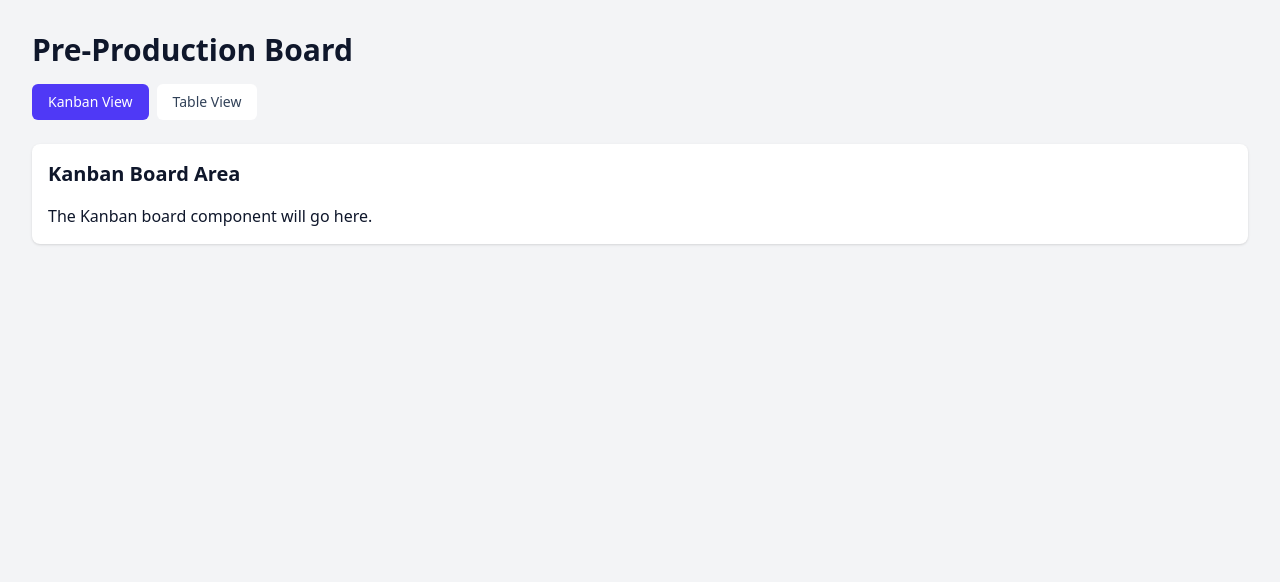
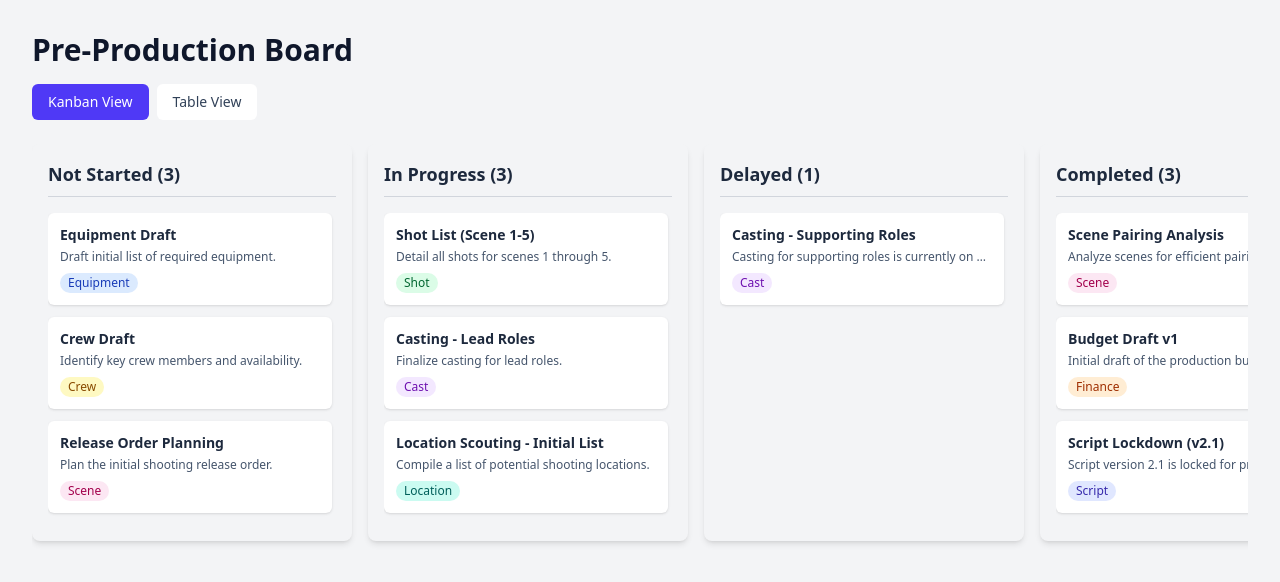
Before and after one commit to internetkid2001/fpa, a React (Vite) app: page / in a window 1280 px wide. Shown: the top 582 px of the page. Built offline with nearby package versions, Linux system fonts and the light colour scheme.

Commit message:
feat: Implement Kanban view with columns and task cards

```diff
--- /dev/null
+++ b/src/components/KanbanColumn.jsx
@@ -0,0 +1,23 @@
+import React from 'react';
+import TaskCard from './TaskCard'; // Import the TaskCard component we created earlier
+
+function KanbanColumn({ title, tasks }) {
+  return (
+    <div className="bg-gray-100 dark:bg-slate-800 p-4 rounded-lg shadow-md w-80 flex-shrink-0"> {/* Increased width slightly */}
+      <h3 className="text-lg font-semibold mb-4 text-slate-800 dark:text-slate-200 border-b border-gray-300 dark:border-slate-700 pb-2">
+        {title} ({tasks.length})
+      </h3>
+      <div className="space-y-3 overflow-y-auto max-h-[calc(100vh-12rem)] pr-1"> {/* Added max-height and scroll */}
+        {tasks.length > 0 ? (
+          tasks.map(task => (
+            <TaskCard key={task.id} task={task} />
+          ))
+        ) : (
+          <p className="text-xs text-slate-500 dark:text-slate-400 italic">No tasks in this column.</p>
+        )}
+      </div>
+    </div>
+  );
+}
+
+export default KanbanColumn;
--- /dev/null
+++ b/src/components/TaskCard.jsx
@@ -0,0 +1,37 @@
+import React from 'react';
+
+function TaskCard({ task }) {
+  // Basic color mapping for categories - you can expand this
+  const categoryColorMap = {
+    Equipment: 'bg-blue-100 text-blue-800 dark:bg-blue-900 dark:text-blue-200',
+    Shot: 'bg-green-100 text-green-800 dark:bg-green-900 dark:text-green-200',
+    Crew: 'bg-yellow-100 text-yellow-800 dark:bg-yellow-900 dark:text-yellow-200',
+    Cast: 'bg-purple-100 text-purple-800 dark:bg-purple-900 dark:text-purple-200',
+    Scene: 'bg-pink-100 text-pink-800 dark:bg-pink-900 dark:text-pink-200',
+    Location: 'bg-teal-100 text-teal-800 dark:bg-teal-900 dark:text-teal-200',
+    Finance: 'bg-orange-100 text-orange-800 dark:bg-orange-900 dark:text-orange-200',
+    Script: 'bg-indigo-100 text-indigo-800 dark:bg-indigo-900 dark:text-indigo-200',
+    Default: 'bg-gray-100 text-gray-800 dark:bg-gray-700 dark:text-gray-200',
+  };
+
+  const categoryClasses = categoryColorMap[task.category] || categoryColorMap.Default;
+
+  return (
+    <div className="bg-white dark:bg-slate-700 p-3 mb-3 rounded-md shadow hover:shadow-lg transition-shadow duration-200 cursor-pointer">
+      <h4 className="text-sm font-semibold text-slate-800 dark:text-slate-100 mb-1">
+        {task.title}
+      </h4>
+      <p className="text-xs text-slate-600 dark:text-slate-400 mb-2 truncate" title={task.description}>
+        {task.description}
+      </p>
+      <div className="flex justify-between items-center">
+        <span className={`text-xs font-medium px-2 py-0.5 rounded-full ${categoryClasses}`}>
+          {task.category}
+        </span>
+        {/* Add other small details like due date or assignee icon later if needed */}
+      </div>
+    </div>
+  );
+}
+
+export default TaskCard;
--- a/src/pages/PreProductionBoardPage.jsx
+++ b/src/pages/PreProductionBoardPage.jsx
@@ -1,14 +1,39 @@
 import React, { useState } from 'react';
+import KanbanColumn from '../components/KanbanColumn'; // Import the new component
+
+// Sample Data (as defined previously)
+const sampleTasksData = [
+  // ... (your existing sampleTasksData remains here) ...
+  { id: 'task-1', title: 'Equipment Draft', status: 'Not Started', category: 'Equipment', description: 'Draft initial list of required equipment.' },
+  { id: 'task-2', title: 'Shot List (Scene 1-5)', status: 'In Progress', category: 'Shot', description: 'Detail all shots for scenes 1 through 5.' },
+  { id: 'task-3', title: 'Crew Draft', status: 'Not Started', category: 'Crew', description: 'Identify key crew members and availability.' },
+  { id: 'task-4', title: 'Casting - Lead Roles', status: 'In Progress', category: 'Cast', description: 'Finalize casting for lead roles.' },
+  { id: 'task-5', title: 'Casting - Supporting Roles', status: 'Delayed', category: 'Cast', description: 'Casting for supporting roles is currently on hold.' },
+  { id: 'task-6', title: 'Release Order Planning', status: 'Not Started', category: 'Scene', description: 'Plan the initial shooting release order.' },
+  { id: 'task-7', title: 'Scene Pairing Analysis', status: 'Completed', category: 'Scene', description: 'Analyze scenes for efficient pairing during shoots.' },
+  { id: 'task-8', title: 'Location Scouting - Initial List', status: 'In Progress', category: 'Location', description: 'Compile a list of potential shooting locations.' },
+  { id: 'task-9', title: 'Budget Draft v1', status: 'Completed', category: 'Finance', description: 'Initial draft of the production budget.' },
+  { id: 'task-10', title: 'Script Lockdown (v2.1)', status: 'Completed', category: 'Script', description: 'Script version 2.1 is locked for pre-production.' },
+];
+
+const KANBAN_COLUMN_CONFIG = [
+  { id: 'notStartedCol', title: 'Not Started', statusFilter: 'Not Started' },
+  { id: 'inProgressCol', title: 'In Progress', statusFilter: 'In Progress' },
+  { id: 'delayedCol', title: 'Delayed', statusFilter: 'Delayed' },
+  { id: 'completedCol', title: 'Completed', statusFilter: 'Completed' },
+];
 
 function PreProductionBoardPage() {
-  const [activeView, setActiveView] = useState('kanban'); // 'kanban' or 'table'
+  const [activeView, setActiveView] = useState('kanban');
+  const [tasks, setTasks] = useState(sampleTasksData);
 
   return (
     <div className="min-h-screen bg-gray-100 dark:bg-slate-900 text-slate-900 dark:text-slate-100 p-4 sm:p-6 lg:p-8 transition-colors duration-300">
-      <div className="max-w-7xl mx-auto">
+      <div className="max-w-full mx-auto">
         <header className="mb-6">
           <h1 className="text-3xl font-bold">Pre-Production Board</h1>
           <div className="mt-4 flex space-x-2">
+            {/* ... (View switcher buttons remain unchanged) ... */}
             <button
               onClick={() => setActiveView('kanban')}
               className={`px-4 py-2 rounded-md text-sm font-medium transition-colors duration-150
@@ -32,13 +57,19 @@ function PreProductionBoardPage() {
           </div>
         </header>
 
-        {/* Main content area where Kanban or Table will be rendered */}
         <main>
           {activeView === 'kanban' && (
-            <div className="p-4 bg-white dark:bg-slate-800 rounded-lg shadow">
-              <h2 className="text-xl font-semibold mb-4">Kanban Board Area</h2>
-              <p>The Kanban board component will go here.</p>
-              {/* Placeholder for Kanban Columns */}
+            <div className="flex space-x-4 overflow-x-auto pb-4"> {/* Container for horizontal scrolling columns */}
+              {KANBAN_COLUMN_CONFIG.map((columnConfig) => {
+                const columnTasks = tasks.filter(task => task.status === columnConfig.statusFilter);
+                return (
+                  <KanbanColumn
+                    key={columnConfig.id}
+                    title={columnConfig.title}
+                    tasks={columnTasks}
+                  />
+                );
+              })}
             </div>
           )}
 
@@ -46,7 +77,6 @@ function PreProductionBoardPage() {
             <div className="p-4 bg-white dark:bg-slate-800 rounded-lg shadow">
               <h2 className="text-xl font-semibold mb-4">Table View Area</h2>
               <p>The Table view component will go here.</p>
-              {/* Placeholder for Table */}
             </div>
           )}
         </main>
```
